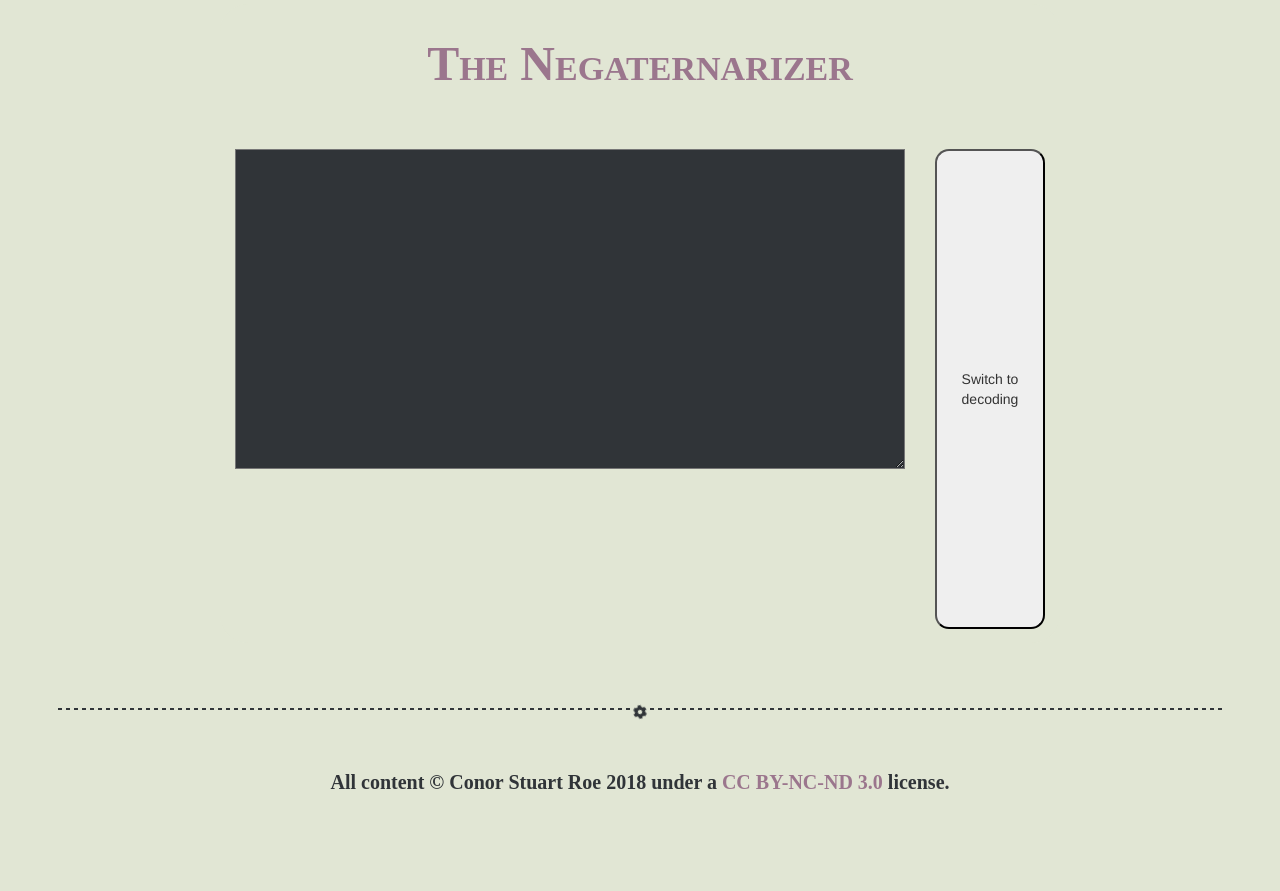
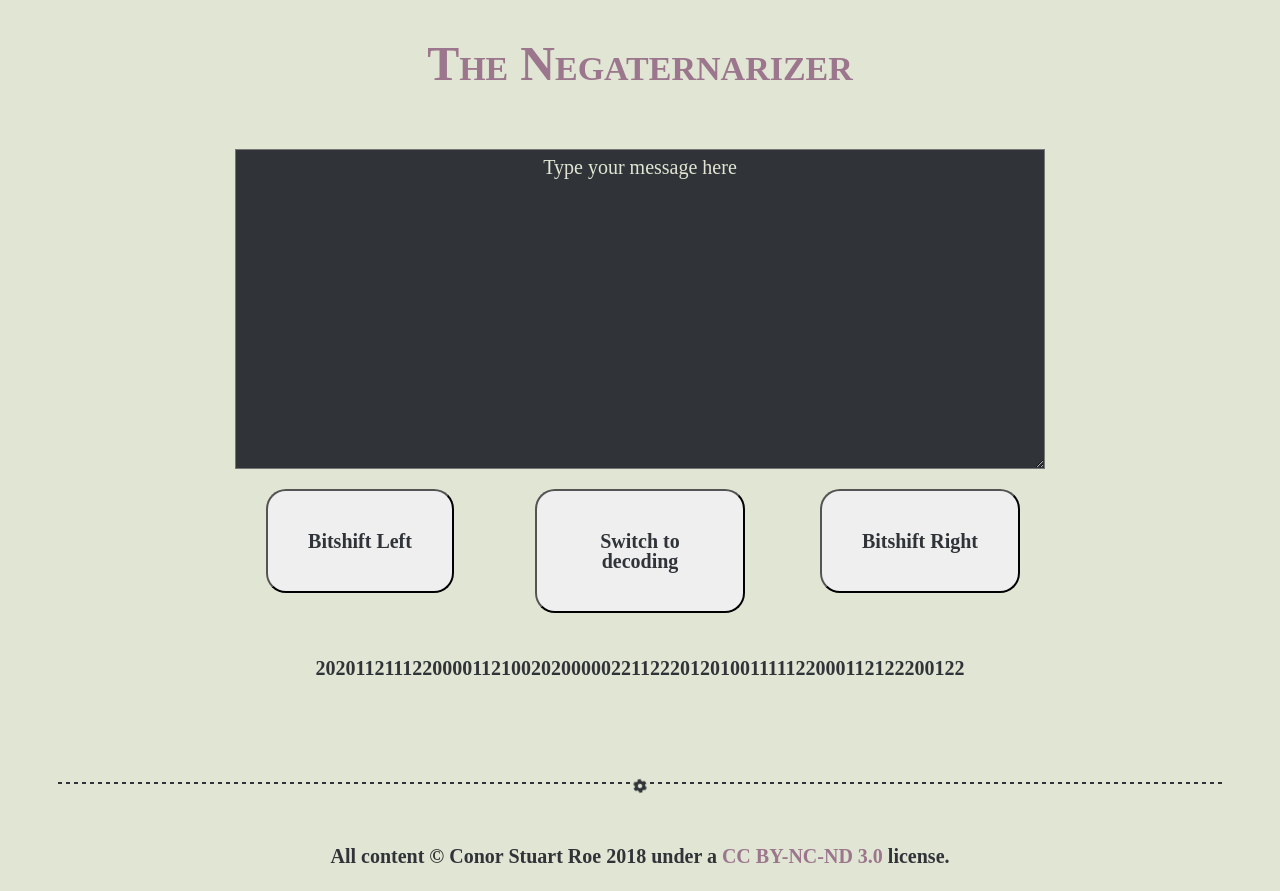
Before and after one commit to cstuartroe/conorstuartroe, a Django app: template lander/templates/lander/negaternary.html in a window 1280 px wide. Shown: the part 52-943 px from the top of the page. Before the commit the page ends 841 px from the top, so only its background shows below. Run offline with Django 3.2, Linux system fonts and the light colour scheme; the template is opened without the code that fills it, so the values that code supplies are empty; some libraries are stand-ins or nearby versions; some web fonts are replaced.

Commit message:
improve negaternarizer

```diff
--- a/lander/templates/lander/negaternary.html
+++ b/lander/templates/lander/negaternary.html
@@ -2,14 +2,28 @@
 
 {% block content %}
 <div ng-app="negaternary" ng-controller="myCtrl">
-    <h1 style="padding-bottom:1em;">The Negaternarizer</h1>
-	<div class="container"><div class="row">
-		<div class="col-xs-10">
-  			<textarea ng-model="stuff" style="width:100%; height:40vh;"></textarea>
-  			<p id="output" ng-bind="transform(stuff)" style="word-break: break-all;"></p>
+    <h1 style="padding: 0 0 1em 0;">The Negaternarizer</h1>
+	<div class="container">
+		<div class="row">
+			<div class="col-xs-12">
+	  			<textarea ng-model="stuff" style="width:100%; height:40vh;"></textarea>
+			</div>
 		</div>
-		<div class="col-xs-2">
-			<button style="width:100%; height:60vh; border-radius: 1em;" ng-click="swap()" ng-bind="swapname"></button>
+		<div class="row">
+			<div class="col-xs-4">
+				<button style="line-height: 1; border-radius: 1em; padding: 5vh;" ng-click="bitshift(1)">Bitshift Left</button>
+			</div>
+			<div class="col-xs-4">
+				<button style="line-height: 1; border-radius: 1em; padding: 5vh;" ng-click="swap()" ng-bind="swapname"></button>
+			</div>
+			<div class="col-xs-4">
+				<button style="line-height: 1; border-radius: 1em; padding: 5vh;" ng-click="bitshift(-1)">Bitshift Right</button>
+			</div>
+		</div>
+		<div class="row">
+			<div class="col-xs-12">
+	  			<p id="output" ng-bind="transform(stuff)" style="word-break: break-all;"></p>
+  			</div>
 		</div>
 	</div></div>
 </div>
@@ -19,7 +33,7 @@
 	var app = angular.module('negaternary', []);
 
 	app.controller('myCtrl', function($scope) {
-		$scope.stuff = "";
+		$scope.stuff = "Type your message here";
 		$scope.encoding = true;
 		$scope.swapname = "Switch to decoding";
 
@@ -61,6 +75,26 @@
 				$scope.swapname = "Switch to decoding";
 	    	}
 	    };
+
+	    $scope.bitshift = function(dir){
+	    	if($scope.encoding) {
+	    		var code = $scope.encode($scope.stuff);
+	    		code = $scope.shift(code,dir);
+	    		$scope.stuff = $scope.decode(code);
+	    	}
+	    	else {
+	    		$scope.stuff = $scope.shift($scope.stuff,dir);
+	    	}
+	    };
+
+	    $scope.shift = function(str,dir){
+	    	if (dir == -1) {
+	    		return str.slice(-1) + str.slice(0,-1);
+	    	}
+	    	else if (dir == 1) {
+	    		return str.slice(1) + str.slice(0,1)
+	    	}
+	    };
 	});
 </script>
 {% endblock %}
--- a/static/css/custom.css
+++ b/static/css/custom.css
@@ -53,7 +53,7 @@ h2.chinese {
 
 button:focus {outline:0;}
 
-p, td, th, textarea {
+p, td, th, textarea, button {
 	font-family: "Gentium";
 	line-height: 1.5;
 	font-size: 2.5vh;
@@ -65,7 +65,7 @@ textarea {
 	color: #E1E6D4;
 }
 
-p, td, th {
+p, td, th, button {
 	color: #303438;
 	padding: 0;
 	font-weight: 600;
```
